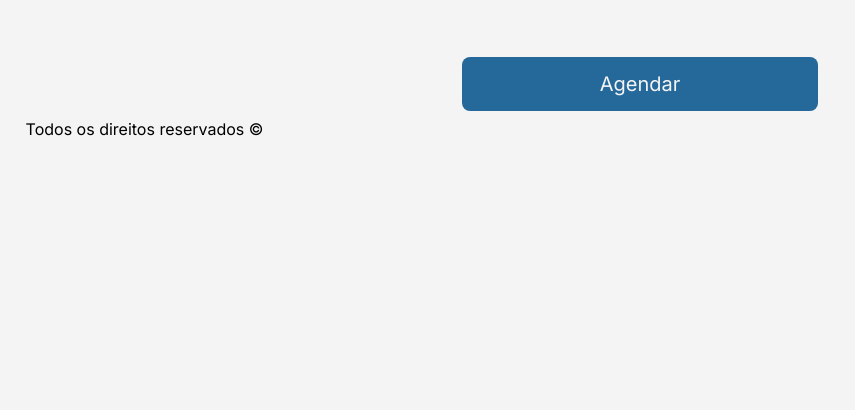
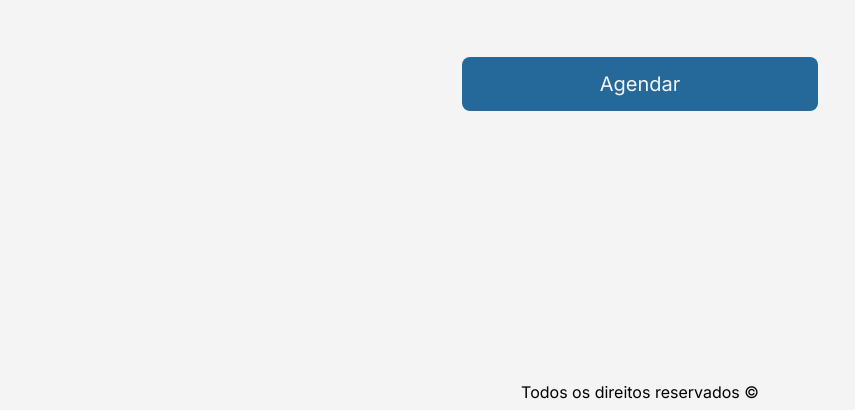
Before and after one commit to WesleyEstacio/agendamentoUniguacu, a website: page src/agendamento.html in a window 1280 px wide. Shown: the part 390-800 px from the top of the page, without its empty margins (0-855 px from the left). Drawn offline with Linux system fonts and the light colour scheme.

Commit message:
fix footer css

```diff
--- a/src/css/agendamento.css
+++ b/src/css/agendamento.css
@@ -40,8 +40,11 @@ main button:hover {
 }
 
 footer {
-    position: relative;
+    position: absolute;
     bottom: 0;
+
+    width: 100%;
+    text-align: center;
 
     padding: 8px 2%;
 }
```
